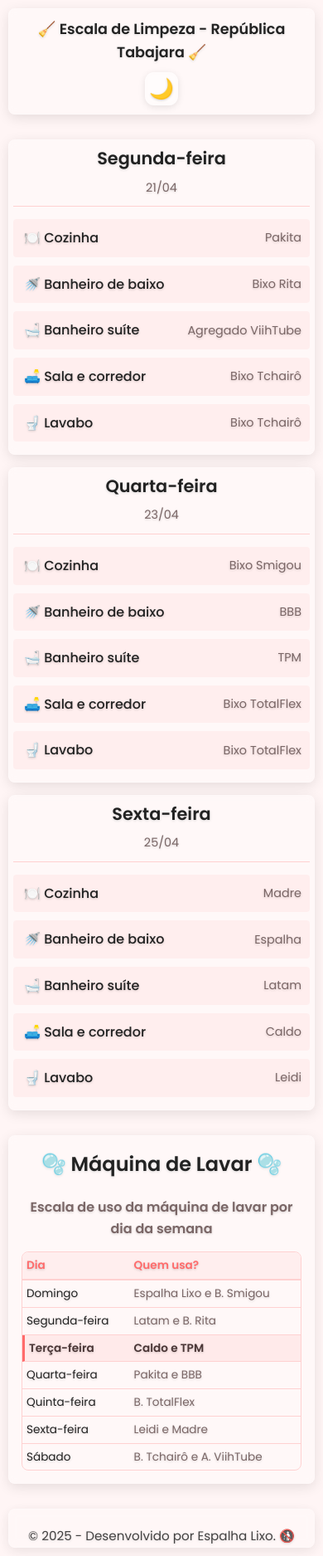
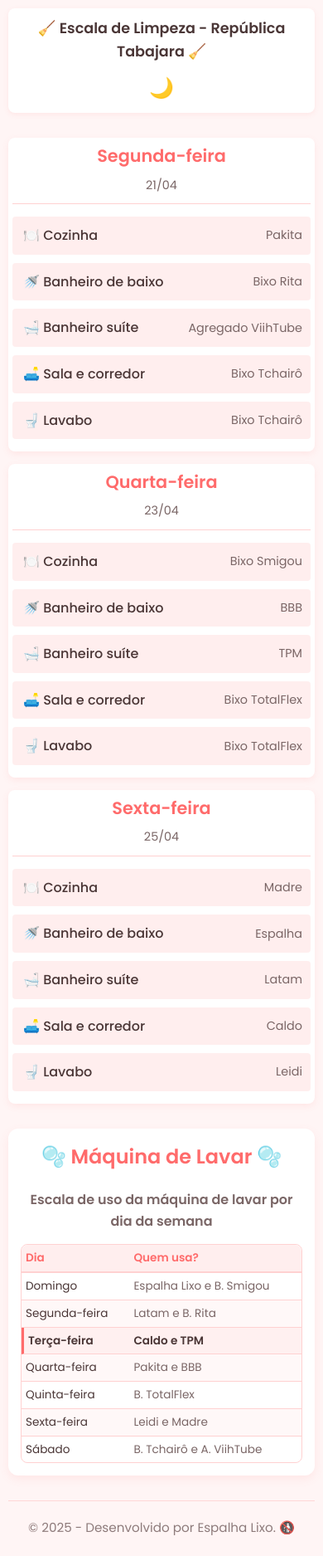
Before and after one commit to ThallesFelipe/Escalas-Tabajara, a plain HTML site: page index.html in a window 390 px wide. Shown: the whole page at 83% size. Drawn offline with Linux system fonts and the light colour scheme.

Commit message:
Revert "refactor: aplicar estilos de glassmorphism em componentes da interface"
This reverts commit 72a23a9353c8a50840266d48fd2e71a45d032f97.

```diff
--- a/app.js
+++ b/app.js
@@ -86,7 +86,7 @@ const getMondayDate = (date) => {
 const createScheduleColumn = (id, dayName, schedule, cleaningDate) => {
     const column = document.createElement('div');
     column.id = id;
-    column.className = 'column glass'; // Adiciona glassmorphism
+    column.className = 'column';
 
     const columnHeader = document.createElement('header');
     const title = document.createElement('h3');
--- a/index.html
+++ b/index.html
@@ -16,9 +16,9 @@
 </head>
 
 <body>
-    <header class="page-header glass">
+    <header class="page-header">
         <h1>🧹 Escala de Limpeza - República Tabajara 🧹</h1>
-        <button class="theme-toggle glass-btn" id="themeToggle" aria-label="Alternar para modo escuro">
+        <button class="theme-toggle" id="themeToggle" aria-label="Alternar para modo escuro">
             <span class="theme-icon" id="themeIcon" aria-hidden="true">☀️</span>
         </button>
     </header>
@@ -30,7 +30,7 @@
             </div>
         </section>
 
-        <section class="washing-schedule glass" aria-labelledby="washing-title">
+        <section class="washing-schedule" aria-labelledby="washing-title">
             <h2 id="washing-title">🫧 Máquina de Lavar 🫧</h2>
             <div class="table-container">
                 <table>
@@ -76,7 +76,7 @@
         </section>
     </main>
 
-    <footer class="page-footer glass">
+    <footer class="page-footer">
         <p>&copy; <span id="currentYear"></span> - Desenvolvido por Espalha Lixo. 🚯</p>
     </footer>
 
--- a/styles.css
+++ b/styles.css
@@ -186,31 +186,19 @@ main {
 
 /* --- Schedule Column --- */
 .column {
-    background: rgba(255,255,255,0.28);
-    border: 1px solid rgba(255,255,255,0.18);
-    border-radius: 1rem;
-    box-shadow: 0 4px 15px rgba(0,0,0,0.10);
-    backdrop-filter: blur(8px);
-    -webkit-backdrop-filter: blur(8px);
-    color: #222;
-    text-shadow: 0 1px 3px rgba(0,0,0,0.18);
+    background: var(--color-card);
+    border-radius: var(--border-radius-md);
+    box-shadow: 0 3px 8px var(--color-shadow);
     padding: var(--spacing-md);
     flex: 1 1 18.75rem;
     min-width: 17.5rem;
     transition: transform var(--transition-speed), box-shadow var(--transition-speed);
 }
 
-.dark-mode .column {
-    background: rgba(40,30,30,0.32);
-    color: #fff;
-    border: 1px solid rgba(255,255,255,0.13);
-    text-shadow: 0 1px 3px rgba(0,0,0,0.5);
-}
-
 .column.current-day {
     border: 2px solid var(--color-primary);
     transform: scale(1.02);
-    box-shadow: 0 6px 20px rgba(255,107,107,0.18);
+    box-shadow: 0 4px 12px var(--color-shadow);
 }
 
 .column header {
@@ -262,23 +250,14 @@ main {
 
 /* --- Washing Machine Section --- */
 .washing-schedule {
-    border-radius: 1.2rem;
-    box-shadow: 0 4px 15px rgba(0,0,0,0.10);
-    backdrop-filter: blur(10px);
-    -webkit-backdrop-filter: blur(10px);
-    border: 1px solid rgba(255,255,255,0.18);
-    background: rgba(255,255,255,0.28);
     margin-top: var(--spacing-xl);
+    background: var(--color-card);
+    border-radius: var(--border-radius-lg);
+    box-shadow: 0 4px 12px var(--color-shadow);
     padding: var(--spacing-lg);
     max-width: 43.75rem;
     margin-left: auto;
     margin-right: auto;
-}
-
-.dark-mode .washing-schedule {
-    background: rgba(40,30,30,0.32);
-    border: 1px solid rgba(255,255,255,0.13);
-    color: #fff;
 }
 
 .washing-schedule h2 {
@@ -368,14 +347,6 @@ main {
 
 /* --- Page Footer --- */
 .page-footer {
-    background: rgba(255,255,255,0.22);
-    border: 1px solid rgba(255,255,255,0.13);
-    border-radius: 1rem;
-    box-shadow: 0 4px 15px rgba(0,0,0,0.08);
-    backdrop-filter: blur(6px);
-    -webkit-backdrop-filter: blur(6px);
-    color: #222;
-    text-shadow: 0 1px 3px rgba(0,0,0,0.18);
     text-align: center;
     font-size: 0.95rem;
     color: var(--color-text-secondary);
@@ -383,68 +354,6 @@ main {
     padding-top: var(--spacing-lg);
     border-top: 1px solid var(--color-border);
     opacity: 0.85;
-}
-
-.dark-mode .page-footer {
-    background: rgba(40,30,30,0.22);
-    color: #fff;
-    border: 1px solid rgba(255,255,255,0.13);
-    text-shadow: 0 1px 3px rgba(0,0,0,0.5);
-}
-
-/* --- Glassmorphism Styles --- */
-.glass {
-    background: rgba(255, 255, 255, 0.32);
-    border: 1px solid rgba(255, 255, 255, 0.22);
-    border-radius: 1rem;
-    box-shadow: 0 4px 15px rgba(0,0,0,0.10);
-    backdrop-filter: blur(10px);
-    -webkit-backdrop-filter: blur(10px);
-    color: #222;
-    text-shadow: 0 1px 3px rgba(0,0,0,0.18);
-}
-
-.dark-mode .glass {
-    background: rgba(40, 30, 30, 0.32);
-    border: 1px solid rgba(255,255,255,0.13);
-    color: #fff;
-    text-shadow: 0 1px 3px rgba(0,0,0,0.5);
-}
-
-.glass-btn,
-.theme-toggle {
-    background: rgba(255,255,255,0.28);
-    border: 1px solid rgba(255,255,255,0.18);
-    border-radius: 1.5rem;
-    box-shadow: 0 2px 8px rgba(0,0,0,0.10);
-    backdrop-filter: blur(8px);
-    -webkit-backdrop-filter: blur(8px);
-    color: #222;
-    transition: background 0.2s, color 0.2s, box-shadow 0.2s;
-    text-shadow: 0 1px 3px rgba(0,0,0,0.18);
-}
-
-.dark-mode .glass-btn,
-.dark-mode .theme-toggle {
-    background: rgba(40,30,30,0.32);
-    color: #fff;
-    border: 1px solid rgba(255,255,255,0.13);
-    text-shadow: 0 1px 3px rgba(0,0,0,0.5);
-}
-
-.glass-btn:hover,
-.theme-toggle:hover,
-.glass-btn:focus-visible,
-.theme-toggle:focus-visible {
-    background: rgba(255,255,255,0.38);
-    box-shadow: 0 4px 18px rgba(0,0,0,0.13);
-}
-
-.dark-mode .glass-btn:hover,
-.dark-mode .theme-toggle:hover,
-.dark-mode .glass-btn:focus-visible,
-.dark-mode .theme-toggle:focus-visible {
-    background: rgba(60,40,40,0.38);
 }
 
 /* --- Responsive Styles --- */
@@ -507,56 +416,6 @@ main {
     }
 }
 
-/* --- Responsividade Glassmorphism --- */
-@media (max-width: 768px) {
-    .glass,
-    .column,
-    .washing-schedule,
-    .page-footer {
-        border-radius: 0.7rem;
-        backdrop-filter: blur(7px);
-        -webkit-backdrop-filter: blur(7px);
-    }
-    .glass-btn,
-    .theme-toggle {
-        border-radius: 1rem;
-        backdrop-filter: blur(6px);
-        -webkit-backdrop-filter: blur(6px);
-    }
-}
-
-@media (max-width: 480px) {
-    .glass,
-    .column,
-    .washing-schedule,
-    .page-footer {
-        border-radius: 0.5rem;
-        backdrop-filter: blur(4px);
-        -webkit-backdrop-filter: blur(4px);
-    }
-    .glass-btn,
-    .theme-toggle {
-        border-radius: 0.7rem;
-        backdrop-filter: blur(4px);
-        -webkit-backdrop-filter: blur(4px);
-    }
-}
-
-/* --- Ajustes para legibilidade do texto em Glassmorphism --- */
-.column header h3,
-.washing-schedule h2,
-.page-header h1 {
-    color: #222;
-    text-shadow: 0 1px 3px rgba(255,255,255,0.5), 0 1px 3px rgba(0,0,0,0.18);
-}
-
-.dark-mode .column header h3,
-.dark-mode .washing-schedule h2,
-.dark-mode .page-header h1 {
-    color: #fff;
-    text-shadow: 0 1px 3px rgba(0,0,0,0.7);
-}
-
 /* --- Reduced Motion --- */
 @media (prefers-reduced-motion: reduce) {
     html {
```
